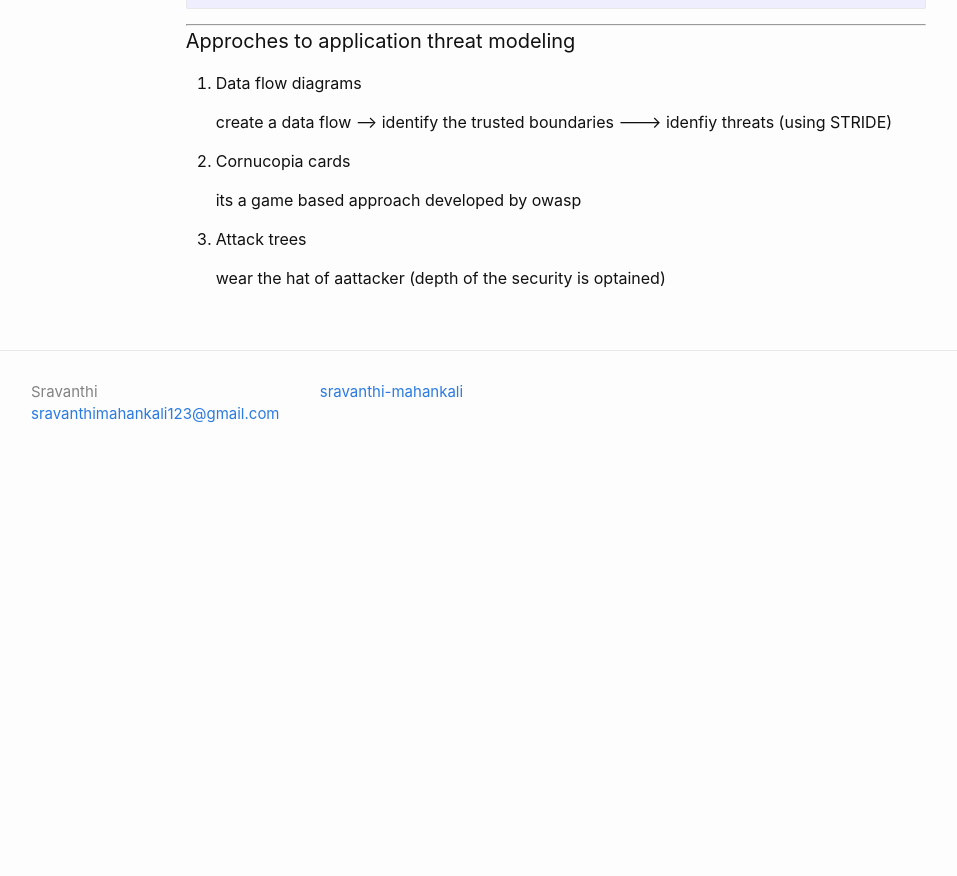
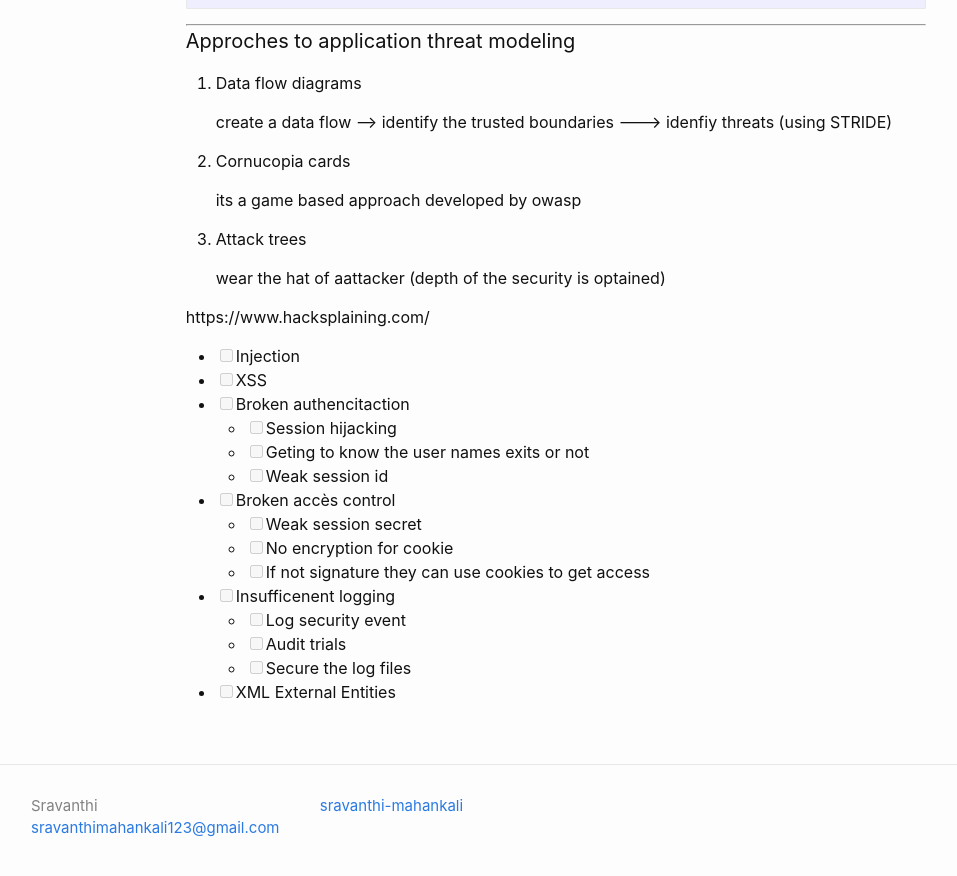
Before and after one commit to sravanthi-mahankali/notes, a Jekyll site: the page built from _posts/AppSec/2020-06-29-Appsec.markdown, in a window 1280 px wide and 900 px high, scrolled down 2915 px. Shown: the top 876 px of the window, without its empty margins (239-1196 px from the left). Built offline with Jekyll 4.4.1, drawn with Linux system fonts in a browser that asks for light colours; before the commit the page ends 3401 px from its top, so only the background shows below that.

Commit message:
add Algo and some content in appsec

```diff
--- a/_posts/AppSec/2020-06-29-Appsec.markdown
+++ b/_posts/AppSec/2020-06-29-Appsec.markdown
@@ -118,3 +118,22 @@ Things each role should consider:
 3. Attack trees
 
     wear the hat of aattacker (depth of the security is optained)
+
+
+
+https://www.hacksplaining.com/
+- [ ] Injection
+- [ ] XSS
+- [ ] Broken authencitaction
+    - [ ] Session hijacking
+    - [ ] Geting to know the user names exits or not
+    - [ ] Weak session id
+- [ ] Broken accès control
+    - [ ] Weak session secret
+    - [ ] No encryption for cookie
+    - [ ] If not signature they can use cookies to get access
+- [ ] Insufficenent logging
+    - [ ] Log security event
+    - [ ] Audit trials
+    - [ ] Secure the log files
+- [ ] XML External Entities
```
Also changed, not shown: _posts/Algo/2020-10-19-Algo.md (added, +10 -0 lines).
